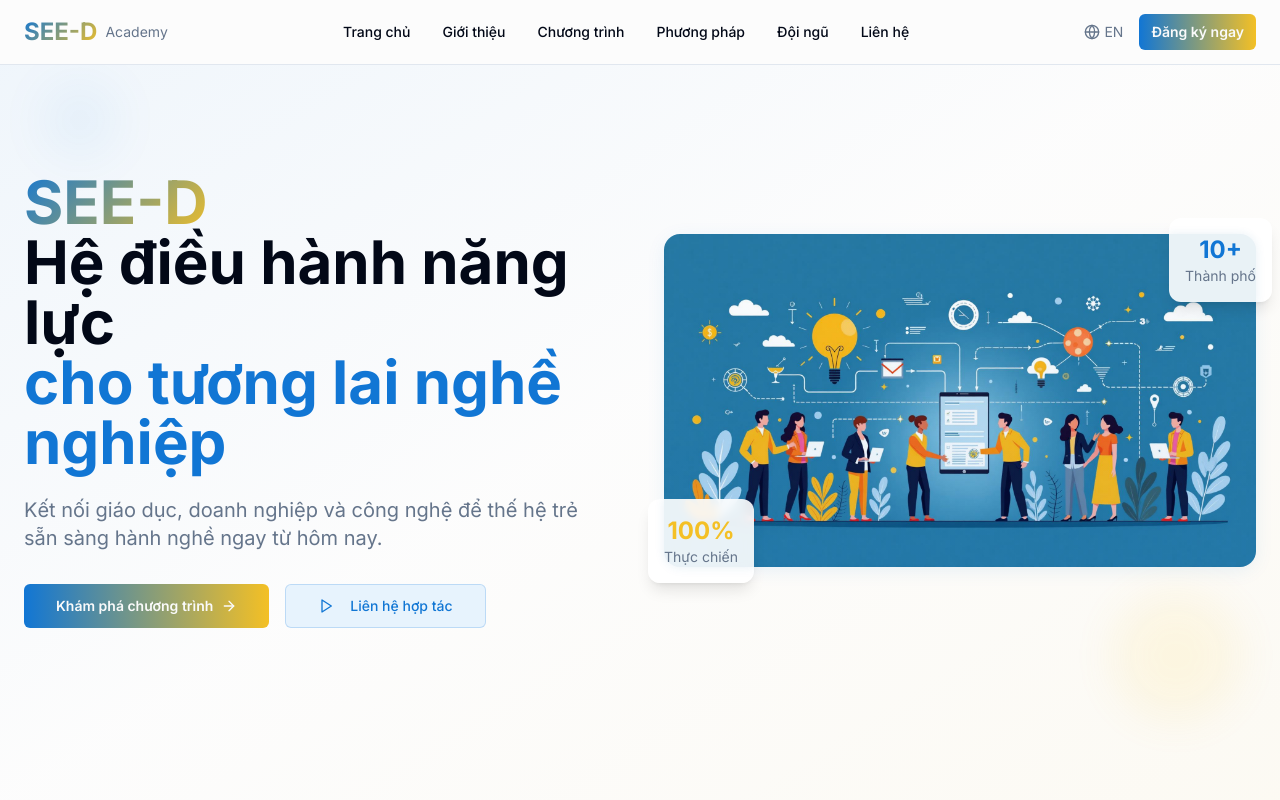
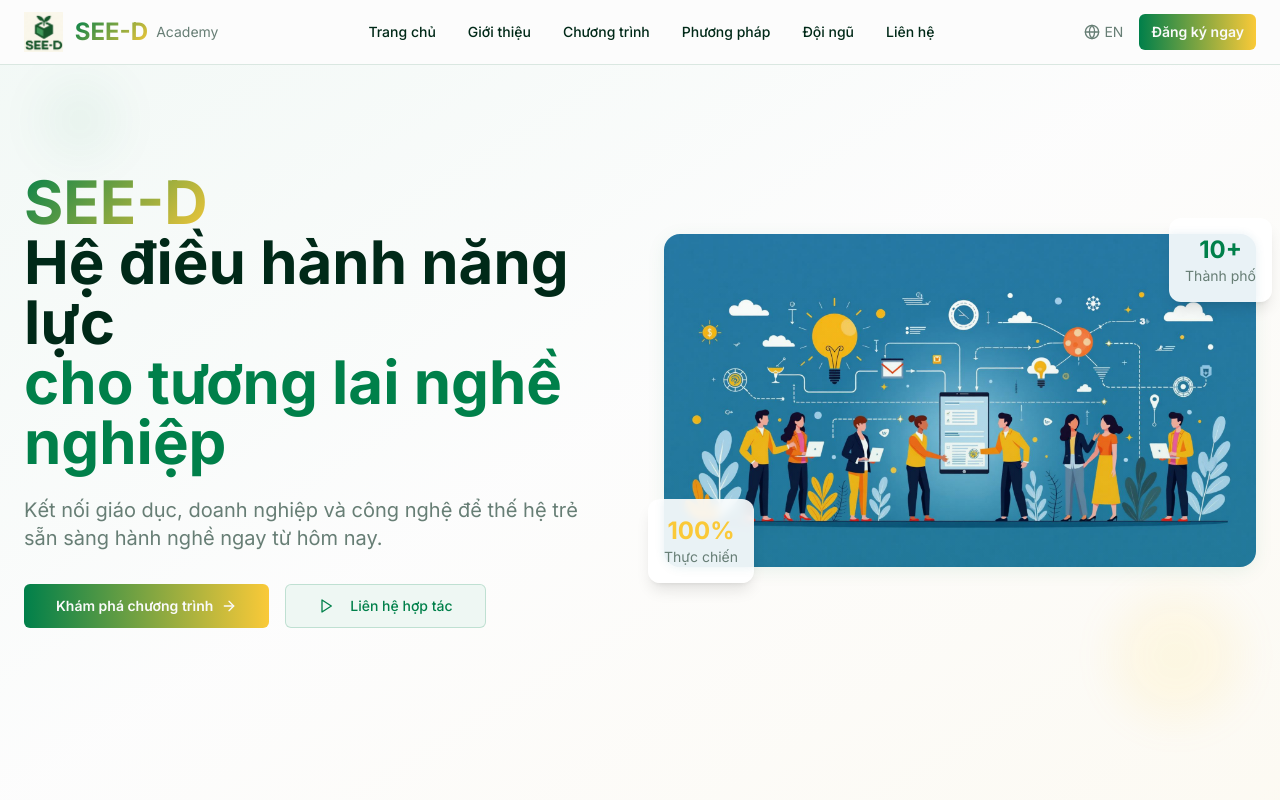
Before and after one commit to leotran-org/see-d, a React (Vite) app: page / in a window 1280 px wide. Shown: the top 800 px of the page. Built offline with nearby package versions, Linux system fonts and the light colour scheme.

Commit message:
Update website colors

```diff
--- a/src/components/ExpansionSection.tsx
+++ b/src/components/ExpansionSection.tsx
@@ -37,11 +37,11 @@ const ExpansionSection = () => {
                 <div className={`${index % 2 === 1 ? 'lg:order-2' : ''}`}>
                   <div className="bg-card rounded-xl p-8 border border-border card-hover">
                     <div className="flex items-center mb-6">
-                      <div className={`w-12 h-12 bg-${phase.color} rounded-lg flex items-center justify-center mr-4`}>
+                      <div className={`w-12 h-12 ${phase.color === 'primary' ? 'bg-primary' : 'bg-secondary'} rounded-lg flex items-center justify-center mr-4`}>
                         <Calendar className="w-6 h-6 text-primary-foreground" />
                       </div>
                       <div>
-                        <div className={`text-${phase.color} font-bold text-lg`}>
+                        <div className={`${phase.color === 'primary' ? 'text-primary' : 'text-secondary'} font-bold text-lg`}>
                           {phase.period}
                         </div>
                         <h3 className="text-2xl font-bold text-card-foreground">
@@ -56,14 +56,14 @@ const ExpansionSection = () => {
 
                     <div className="space-y-4">
                       <div className="flex items-center">
-                        <Target className={`w-5 h-5 text-${phase.color} mr-2`} />
+                        <Target className={`w-5 h-5 ${phase.color === 'primary' ? 'text-primary' : 'text-secondary'} mr-2`} />
                         <span className="text-card-foreground font-medium">Mục tiêu địa điểm:</span>
                       </div>
                       <div className="grid grid-cols-2 md:grid-cols-3 gap-2">
                         {phase.cities.map((city, cityIndex) => (
                           <div
                             key={cityIndex}
-                            className={`bg-${phase.color}-light/20 text-${phase.color} px-3 py-2 rounded-lg text-sm font-medium text-center`}
+                            className={`${phase.color === 'primary' ? 'bg-primary-light text-primary' : 'bg-secondary-light text-secondary'} px-3 py-2 rounded-lg text-sm font-medium text-center`}
                           >
                             {city}
                           </div>
@@ -77,7 +77,7 @@ const ExpansionSection = () => {
                   <div className="relative">
                     <div className="w-64 h-64 mx-auto bg-gradient-to-br from-primary-light to-secondary-light rounded-full flex items-center justify-center">
                       <div className="w-48 h-48 bg-white rounded-full flex items-center justify-center shadow-lg">
-                        <MapPin className={`w-24 h-24 text-${phase.color}`} />
+                        <MapPin className={`w-24 h-24 ${phase.color === 'primary' ? 'text-primary' : 'text-secondary'}`} />
                       </div>
                     </div>
 
--- a/src/components/Footer.tsx
+++ b/src/components/Footer.tsx
@@ -8,8 +8,15 @@ const Footer = () => {
         <div className="grid md:grid-cols-2 lg:grid-cols-4 gap-8">
           {/* Company Info */}
           <div>
-            <div className="text-2xl font-bold mb-4">
-              <span className="text-secondary">SEE-D</span> Academy
+            <div className="flex items-center mb-4">
+              <img
+                src="/lovable-uploads/4a4cbe50-33ef-4af1-a79c-8920cb692bb2.png"
+                alt="SEE-D Academy Logo"
+                className="h-8 w-auto mr-3 brightness-0 invert"
+              />
+              <div className="text-2xl font-bold">
+                <span className="text-secondary">SEE-D</span> Academy
+              </div>
             </div>
             <p className="text-primary-foreground/80 mb-6 leading-relaxed">
               Hệ điều hành năng lực cho tương lai nghề nghiệp.
--- a/src/components/Navbar.tsx
+++ b/src/components/Navbar.tsx
@@ -21,6 +21,11 @@ const Navbar = () => {
         <div className="flex items-center justify-between h-16">
           {/* Logo */}
           <div className="flex items-center">
+            <img
+              src="/lovable-uploads/4a4cbe50-33ef-4af1-a79c-8920cb692bb2.png"
+              alt="SEE-D Academy Logo"
+              className="h-10 w-auto mr-3"
+            />
             <div className="text-2xl font-bold">
               <span className="hero-text-gradient">SEE-D</span>
             </div>
--- a/src/index.css
+++ b/src/index.css
@@ -9,45 +9,45 @@ All colors MUST be HSL.
 @layer base {
   :root {
     --background: 0 0% 99%;
-    --foreground: 222 84% 4.9%;
+    --foreground: 155 100% 8%;
 
     --card: 0 0% 100%;
-    --card-foreground: 222 84% 4.9%;
+    --card-foreground: 155 100% 8%;
 
     --popover: 0 0% 100%;
-    --popover-foreground: 222 84% 4.9%;
+    --popover-foreground: 155 100% 8%;
 
-    --primary: 209 85% 45%;
+    --primary: 155 100% 25%;
     --primary-foreground: 0 0% 98%;
-    --primary-light: 209 85% 85%;
-    --primary-glow: 209 85% 55%;
+    --primary-light: 155 45% 85%;
+    --primary-glow: 155 80% 35%;
 
-    --secondary: 45 90% 55%;
-    --secondary-foreground: 222 84% 4.9%;
-    --secondary-light: 45 90% 90%;
+    --secondary: 45 95% 60%;
+    --secondary-foreground: 155 100% 8%;
+    --secondary-light: 45 95% 90%;
 
-    --muted: 210 40% 96%;
-    --muted-foreground: 215 16% 47%;
+    --muted: 155 15% 95%;
+    --muted-foreground: 155 10% 45%;
 
-    --accent: 209 85% 95%;
-    --accent-foreground: 209 85% 45%;
+    --accent: 155 35% 95%;
+    --accent-foreground: 155 100% 25%;
 
     --destructive: 0 84% 60%;
     --destructive-foreground: 0 0% 98%;
 
-    --border: 214 32% 91%;
-    --input: 214 32% 91%;
-    --ring: 209 85% 45%;
+    --border: 155 20% 88%;
+    --input: 155 20% 88%;
+    --ring: 155 100% 25%;
 
-    /* SEE-D specific tokens */
-    --hero-gradient: linear-gradient(135deg, hsl(209 85% 45%) 0%, hsl(45 90% 55%) 100%);
-    --card-gradient: linear-gradient(145deg, hsl(0 0% 100%) 0%, hsl(209 85% 98%) 100%);
-    --section-gradient: linear-gradient(180deg, hsl(0 0% 99%) 0%, hsl(209 85% 98%) 100%);
+    /* SEE-D specific tokens with green theme */
+    --hero-gradient: linear-gradient(135deg, hsl(155 100% 25%) 0%, hsl(45 95% 60%) 100%);
+    --card-gradient: linear-gradient(145deg, hsl(0 0% 100%) 0%, hsl(155 35% 98%) 100%);
+    --section-gradient: linear-gradient(180deg, hsl(0 0% 99%) 0%, hsl(155 35% 98%) 100%);
 
     /* Shadows */
-    --shadow-card: 0 4px 20px -2px hsl(209 85% 45% / 0.1);
-    --shadow-hero: 0 20px 60px -10px hsl(209 85% 45% / 0.3);
-    --shadow-glow: 0 0 40px hsl(45 90% 55% / 0.4);
+    --shadow-card: 0 4px 20px -2px hsl(155 100% 25% / 0.1);
+    --shadow-hero: 0 20px 60px -10px hsl(155 100% 25% / 0.3);
+    --shadow-glow: 0 0 40px hsl(45 95% 60% / 0.4);
 
     /* Animations */
     --transition-smooth: all 0.3s cubic-bezier(0.4, 0, 0.2, 1);
@@ -73,33 +73,33 @@ All colors MUST be HSL.
   }
 
   .dark {
-    --background: 222.2 84% 4.9%;
-    --foreground: 210 40% 98%;
+    --background: 155 100% 3%;
+    --foreground: 0 0% 98%;
 
-    --card: 222.2 84% 4.9%;
-    --card-foreground: 210 40% 98%;
+    --card: 155 50% 5%;
+    --card-foreground: 0 0% 98%;
 
-    --popover: 222.2 84% 4.9%;
-    --popover-foreground: 210 40% 98%;
+    --popover: 155 50% 5%;
+    --popover-foreground: 0 0% 98%;
 
-    --primary: 210 40% 98%;
-    --primary-foreground: 222.2 47.4% 11.2%;
+    --primary: 155 80% 50%;
+    --primary-foreground: 155 100% 8%;
 
-    --secondary: 217.2 32.6% 17.5%;
-    --secondary-foreground: 210 40% 98%;
+    --secondary: 155 25% 15%;
+    --secondary-foreground: 0 0% 98%;
 
-    --muted: 217.2 32.6% 17.5%;
-    --muted-foreground: 215 20.2% 65.1%;
+    --muted: 155 25% 15%;
+    --muted-foreground: 155 10% 65%;
 
-    --accent: 217.2 32.6% 17.5%;
-    --accent-foreground: 210 40% 98%;
+    --accent: 155 25% 15%;
+    --accent-foreground: 0 0% 98%;
 
-    --destructive: 0 62.8% 30.6%;
-    --destructive-foreground: 210 40% 98%;
+    --destructive: 0 63% 31%;
+    --destructive-foreground: 0 0% 98%;
 
-    --border: 217.2 32.6% 17.5%;
-    --input: 217.2 32.6% 17.5%;
-    --ring: 212.7 26.8% 83.9%;
+    --border: 155 25% 15%;
+    --input: 155 25% 15%;
+    --ring: 155 80% 50%;
     --sidebar-background: 240 5.9% 10%;
     --sidebar-foreground: 240 4.8% 95.9%;
     --sidebar-primary: 224.3 76.3% 48%;
```
Also changed, not shown: public/lovable-uploads/4a4cbe50-33ef-4af1-a79c-8920cb692bb2.png (added).
